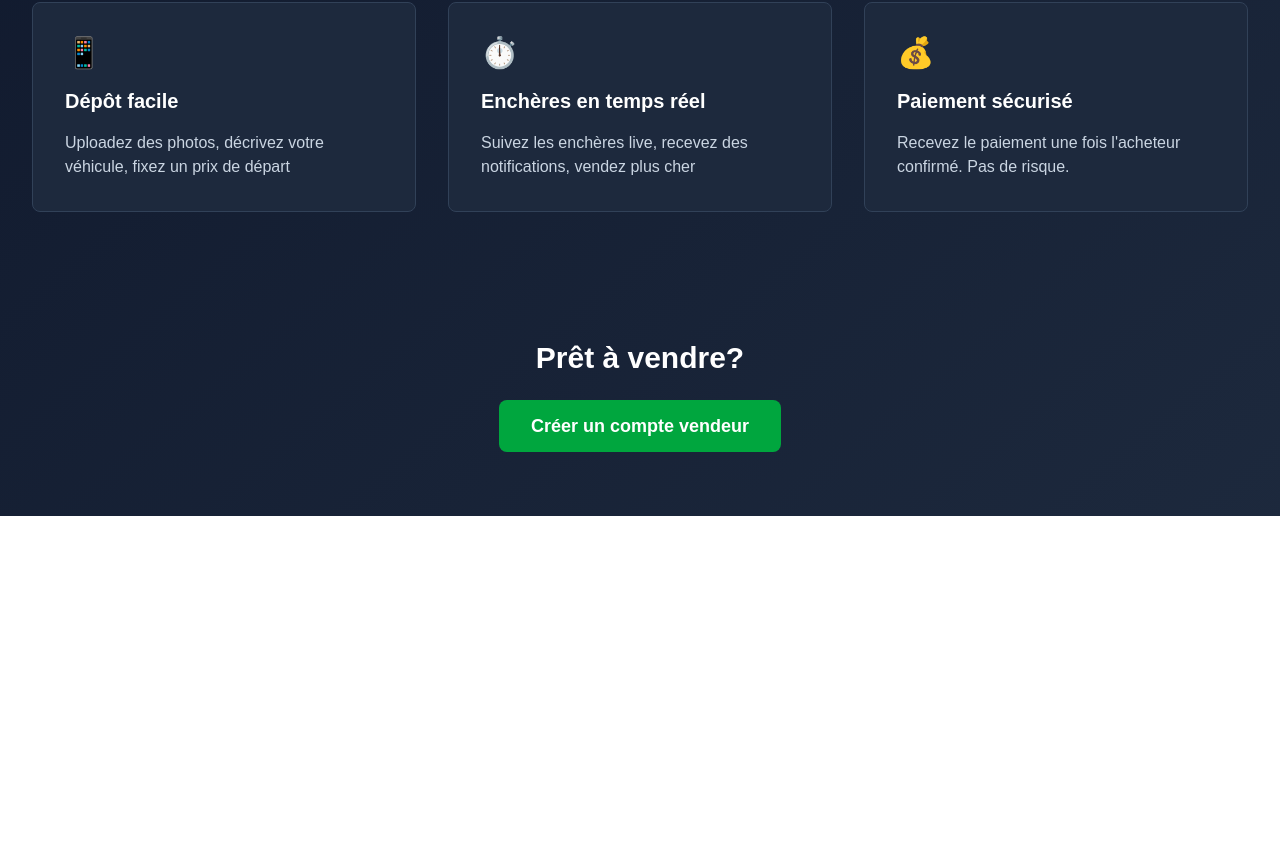
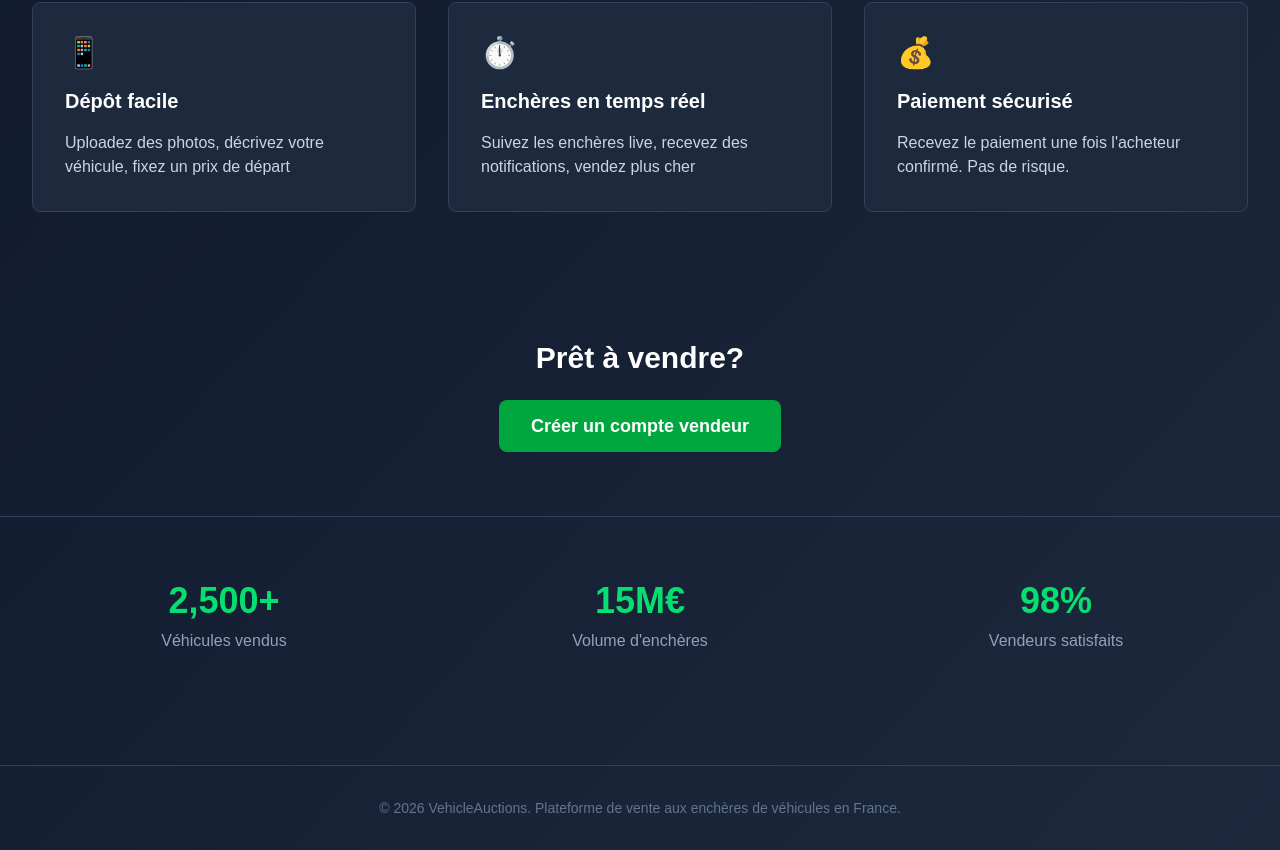
Before and after one commit to olivierlelevrier-spec/vehicle-auctions, a Next.js app: page / in a window 1280 px wide. Shown: the part 551-1401 px from the top of the page. Before the commit the page ends 1067 px from the top, so only its background shows below. Built offline with nearby package versions, Linux system fonts and the light colour scheme.

Commit message:
Improve home page and browse page UI with stats and filters

```diff
--- a/app/browse/page.tsx
+++ b/app/browse/page.tsx
@@ -99,6 +99,7 @@ export default function Browse() {
 
       {/* Header */}
       <section className="max-w-7xl mx-auto px-4 sm:px-6 lg:px-8 py-12">
+        <div className="space-y-6">
           <div className="space-y-4">
             <h1 className="text-4xl md:text-5xl font-bold text-white">
               🏎️ Enchères en cours
@@ -106,6 +107,23 @@ export default function Browse() {
             <p className="text-xl text-slate-300">
               Découvrez nos véhicules en vente aux enchères. Les meilleurs prix du marché!
             </p>
+          </div>
+
+          {/* Filters */}
+          <div className="flex flex-wrap gap-3">
+            <button className="px-4 py-2 bg-blue-600 hover:bg-blue-700 text-white rounded-lg text-sm font-semibold">
+              Tous les véhicules
+            </button>
+            <button className="px-4 py-2 bg-slate-700 hover:bg-slate-600 text-white rounded-lg text-sm font-semibold">
+              Luxe
+            </button>
+            <button className="px-4 py-2 bg-slate-700 hover:bg-slate-600 text-white rounded-lg text-sm font-semibold">
+              Sports
+            </button>
+            <button className="px-4 py-2 bg-slate-700 hover:bg-slate-600 text-white rounded-lg text-sm font-semibold">
+              Électriques
+            </button>
+          </div>
         </div>
       </section>
 
--- a/app/page.tsx
+++ b/app/page.tsx
@@ -70,6 +70,27 @@ export default function Home() {
           </Button>
         </Link>
       </section>
+
+      {/* Stats Section */}
+      <section className="max-w-7xl mx-auto px-4 sm:px-6 lg:px-8 py-16 border-t border-slate-700 grid md:grid-cols-3 gap-8 text-center">
+        <div>
+          <div className="text-4xl font-bold text-green-400 mb-2">2,500+</div>
+          <p className="text-slate-400">Véhicules vendus</p>
+        </div>
+        <div>
+          <div className="text-4xl font-bold text-green-400 mb-2">15M€</div>
+          <p className="text-slate-400">Volume d'enchères</p>
+        </div>
+        <div>
+          <div className="text-4xl font-bold text-green-400 mb-2">98%</div>
+          <p className="text-slate-400">Vendeurs satisfaits</p>
+        </div>
+      </section>
+
+      {/* Footer */}
+      <footer className="border-t border-slate-700 mt-12 py-8 text-center text-slate-500 text-sm">
+        <p>© 2026 VehicleAuctions. Plateforme de vente aux enchères de véhicules en France.</p>
+      </footer>
     </div>
   );
 }
```
Lines whose indentation alone changed are shown as unchanged.
